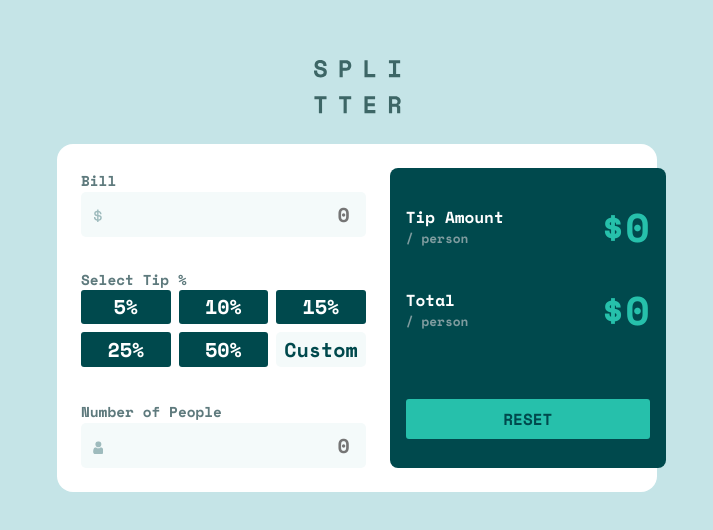
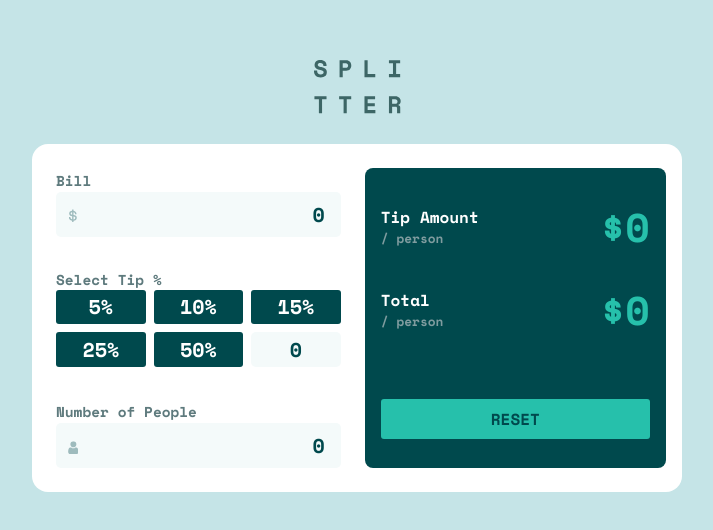
Before and after one commit to memoye/tip-calc-app, a React (Vite) app: page / in a window 1280 px wide. Shown: the part 136-666 px from the top of the page, without its empty margins (283-996 px from the left). Built offline with nearby package versions, Linux system fonts and the light colour scheme.

Commit message:
fix container width and reset behavior

```diff
--- a/src/App.css
+++ b/src/App.css
@@ -23,7 +23,8 @@
   padding: 1.5rem;
   display: flex;
   justify-content: space-between;
-  width: 600px;
+
+  width: 650px;
   gap: 1.5rem;
 }
 
--- a/src/components/customInput/index.jsx
+++ b/src/components/customInput/index.jsx
@@ -1,27 +1,39 @@
 import styles from "./customInput.module.css"
 import dollar from "../../assets/icon-dollar.svg"
 import person from "../../assets/icon-person.svg"
-import { useContext } from "react"
+import { useContext, useState } from "react"
 import { TipContext } from "../../contexts/TipProvider"
 
 
 const CustomInput = (props) => {
-    const { label, placeholder, dispatch, value } = props
+    const { label, placeholder, dispatch } = props
     const { state } = useContext(TipContext)
 
+    const [inputVal, setInputVal] = useState(0)
+    function handleChange(e) {
+        setInputVal(e.target.value)
+    }
 
     return (
         <>
             { label ? <label className={ styles.label } htmlFor="num">{ label }</label> : null }
+
             <div className={ styles.inputBox }>
                 <img className={ styles.icon } src={ label === "Bill" ? dollar : label === "Number of People" ? person : null } alt={ label } />
-                <input onInput={ (e) => {
-                    label === "Bill" ?
-                        dispatch({ type: "SET_BILL", payload: Number(e.target.value) })
-                        : label === "Number of People" ?
-                            dispatch({ type: "SET_PEOPLE", payload: Number(e.target.value) })
-                            : dispatch({ type: "SET_PERCENT", payload: Number(e.target.value) / 100 })
-                } } className={ styles.numInput } type="number" name="num" placeholder={ placeholder && placeholder } min='0' />
+                <input
+                    onChange={ handleChange }
+                    onInput={ (e) => {
+                        label === "Bill" ?
+                            dispatch({ type: "SET_BILL", payload: Number(e.target.value) })
+                            : label === "Number of People" ?
+                                dispatch({ type: "SET_PEOPLE", payload: Number(e.target.value) })
+                                : dispatch({ type: "SET_PERCENT", payload: Number(e.target.value) / 100 })
+                    } }
+                    value={ state.reset ? '' : inputVal }
+                    className={ styles.numInput }
+                    type="number"
+                    name="num"
+                    placeholder={ placeholder && placeholder } min='0' />
             </div>
         </>
     )
--- a/src/components/inputSide/index.jsx
+++ b/src/components/inputSide/index.jsx
@@ -31,7 +31,7 @@ const InputSide = () => {
                 <p className={ styles.label }>Select Tip %</p>
                 <div className={ styles.btnsGrid }>
                     {
-                        btns.map((btn, index) => {
+                        btns.map((btn) => {
                             return (
                                 <CustomButton
                                     key={ btn.tip }
```
Also changed, not shown: src/reducer/reducer.js (renamed from src/reducer/reducer.jsx).
